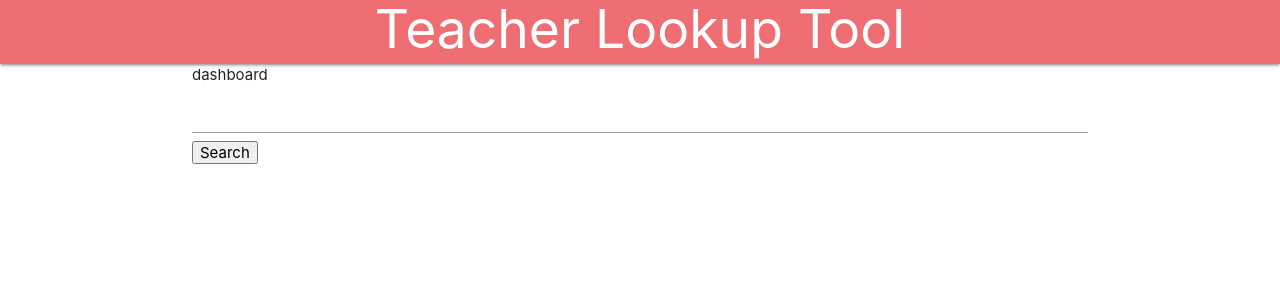
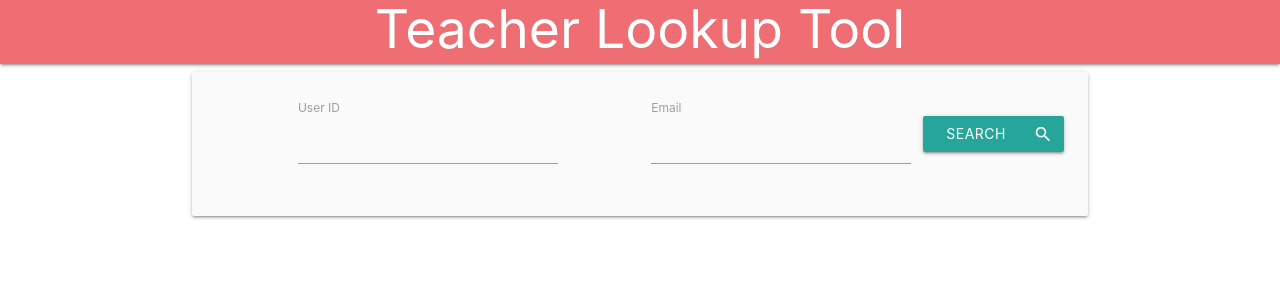
Before and after one commit to rgjr/teacher-lookup-tool, a React (Create React App) app in the folder client/: page / in a window 1280 px wide. Shown: the top 300 px of the page. Built offline with nearby package versions, Linux system fonts and the light colour scheme; no server answers.

Commit message:
refactored generic field component, form component

```diff
--- a/client/package.json
+++ b/client/package.json
@@ -39,5 +39,8 @@
       "last 1 firefox version",
       "last 1 safari version"
     ]
+  },
+  "devDependencies": {
+    "immutable": "^3.8.2"
   }
 }
--- a/client/public/index.html
+++ b/client/public/index.html
@@ -1,14 +1,12 @@
 <!DOCTYPE html>
 <html lang="en">
+
   <head>
     <meta charset="utf-8" />
     <link rel="icon" href="%PUBLIC_URL%/favicon.ico" />
     <meta name="viewport" content="width=device-width, initial-scale=1" />
     <meta name="theme-color" content="#000000" />
-    <meta
-      name="description"
-      content="Web site created using create-react-app"
-    />
+    <meta name="description" content="Web site created using create-react-app" />
     <link rel="apple-touch-icon" href="%PUBLIC_URL%/logo192.png" />
     <!--
       manifest.json provides metadata used when your web app is installed on a
@@ -24,8 +22,11 @@
       work correctly both with client-side routing and a non-root public URL.
       Learn how to configure a non-root public URL by running `npm run build`.
     -->
+    <link href="https://fonts.googleapis.com/icon?family=Material+Icons" rel="stylesheet">
+
     <title>React App</title>
   </head>
+
   <body>
     <noscript>You need to enable JavaScript to run this app.</noscript>
     <div id="root"></div>
@@ -40,4 +41,5 @@
       To create a production bundle, use `npm run build` or `yarn build`.
     -->
   </body>
+
 </html>
--- a/client/src/components/App.js
+++ b/client/src/components/App.js
@@ -2,7 +2,6 @@ import React, { Component } from 'react'
 import { connect } from 'react-redux'
 import * as actions from '../actions'
 import Header from './Header'
-import Dashboard from './Dashboard'
 import SearchForm from './SearchForm/SearchForm'
 
 class App extends Component {
@@ -17,7 +16,6 @@ class App extends Component {
           <Header />
         </div>
         <div className='container'>
-          <Dashboard />
           <SearchForm />
         </div>
       </div>
--- /dev/null
+++ b/client/src/components/SearchForm/SearchField.js
@@ -0,0 +1,12 @@
+// SearchField contains logic to render a single label and text input
+import React from 'react'
+
+export default ({ input, label, meta: { error, touched } }) => {
+  return (
+    <div className='col s4 offset-s1'>
+      <label>{label}</label>
+      <input {...input} />
+      { touched && error }
+    </div>
+  )
+}
--- a/client/src/components/SearchForm/SearchForm.js
+++ b/client/src/components/SearchForm/SearchForm.js
@@ -1,25 +1,59 @@
 import React, { Component } from 'react'
 import { reduxForm, Field } from 'redux-form'
-// import SearchByID from './SearchByID'
-// import SearchByEmail from './SearchByEmail'
+import SearchField from './SearchField'
 
+const FIELDS = [
+  {
+    label: 'User ID',
+    name: 'user_id',
+  },
+  {
+    label: 'Email',
+    name: 'email',
+  },
+]
 class SearchForm extends Component {
+  /**
+   * SearchForm shows a form for user input
+   */
+
+  renderFields() {
+    return FIELDS.map(({ label, name }) => {
+      return <Field key={name} component={SearchField} type='text' label={label} name={name} />
+    })
+  }
+
   render() {
     return (
-      <div>
-        <form onSubmit={this.props.handleSubmit(values => console.log(values))}>
-          <Field type="text" name="formTitle" component="input" />
-          {/* <Field type='text' name='formTitle' component={SearchByID} /> */}
-          {/* <Field type='text' name='formTitle' component={SearchByEmail} /> */}
-          <button type="submit">
-            Search
-          </button>
-        </form>
+      <div className='card grey lighten-5'>
+        <div className='card-content'>
+          <form
+            className='row valign-wrapper'
+            onSubmit={this.props.handleSubmit(values => console.log(values))}
+          >
+            {this.renderFields()}
+            <button className='btn waves-effect waves-light col s2' type='submit'>
+              Search
+              <i className='material-icons right'>search</i>
+            </button>
+          </form>
+        </div>
       </div>
     )
   }
 }
 
+function validate(values) {
+  const errors = {}
+
+  if (!values.user_id && !values.email) {
+    errors.user_id = 'Please provide a User ID or User Email'
+  }
+
+  return errors
+}
+
 export default reduxForm({
+  validate,
   form: 'searchForm',
 })(SearchForm)
```
Also changed, not shown: client/src/components/SearchForm/SearchByEmail.js (deleted, +0 -16 lines), client/src/components/SearchForm/SearchByID.js (deleted, +0 -16 lines).
